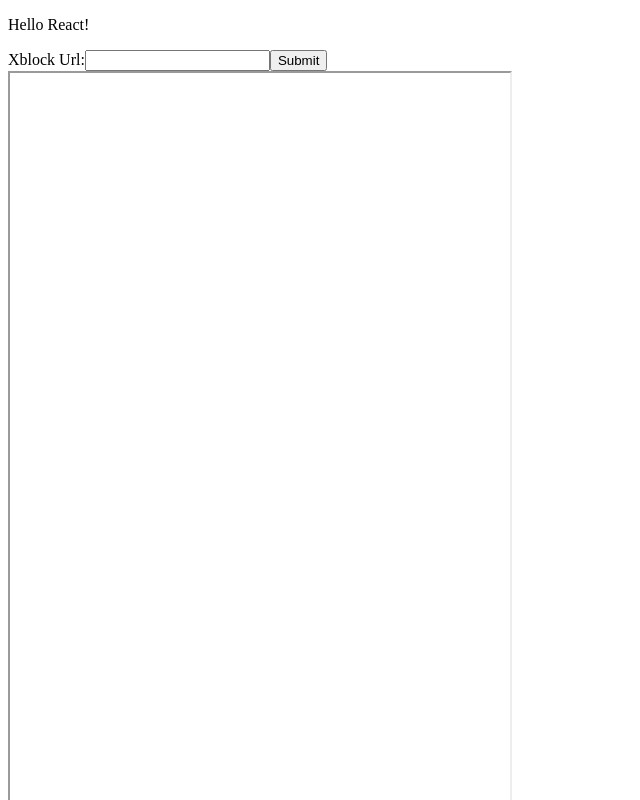
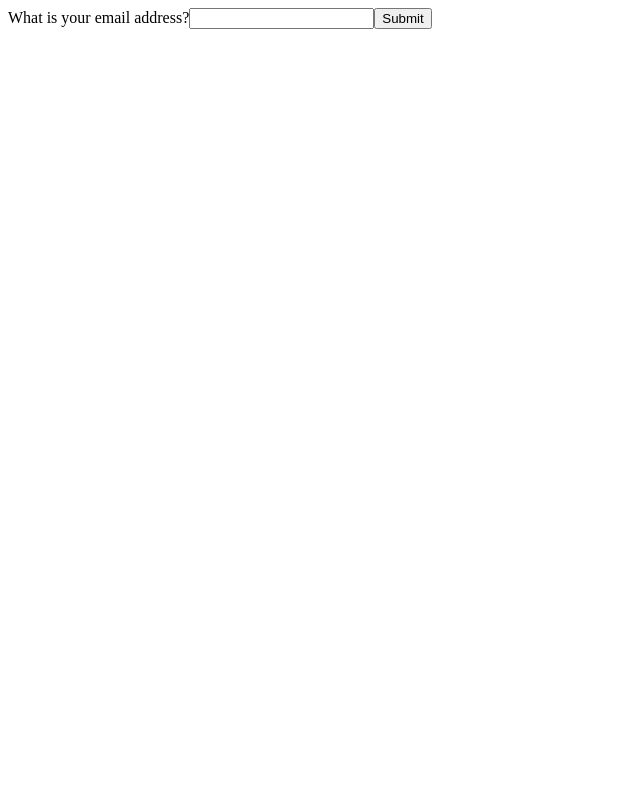
Before and after one commit to jcdyer/dailyedx, a React app: page / in a window 1280 px wide. Shown: the top 800 px of the page, without its empty margins (0-640 px from the left). Built offline with nearby package versions, Linux system fonts and the light colour scheme; the HTML template or start-up script is replaced by a standard one.

Commit message:
added linting, started react structure

```diff
--- a/frontend/src/index.jsx
+++ b/frontend/src/index.jsx
@@ -1,64 +1,119 @@
-import React from 'react';
-import {render} from 'react-dom';
+import React from 'react'
+import {render} from 'react-dom'
+import $ from 'jquery'
+
+function makeUrl (email) {
+  const today = new Date()
+  const date = today.toISOString().slice(0, 10)
+  const url = '/dailyedx/' + email + '/' + date
+  return url
+}
 
 class App extends React.Component {
-  constructor(props) {
-    super(props);
-    this.state = {"xblockurl": ""}
-    this.updateXBlockUrl = this.updateXBlockUrl.bind(this);
+  constructor (props) {
+    super(props)
+    this.state = {
+      'courses': [],
+      'units': [],
+      'email': ''
+    }
+    this.updateEmail = this.updateEmail.bind(this)
   }
 
-  updateXBlockUrl (xblockurl) {
+  updateEmail (email) {
+    this.setState({'email': email})
+  }
 
-    this.setState({"xblockurl": xblockurl});
+  render () {
+    if (this.state.email) {
+      return <Context email={this.state.email} />
+    }
+    return <EmailInput updateEmail={this.updateEmail} />
+  }
+}
+
+class Context extends React.Component {
+  constructor (props) {
+    super(props)
+    this.state = {'completed': 'waiting...'}
+  }
+
+  componentDidMount () {
+    const url = makeUrl(this.props.email)
+    const self = this
+    $.getJSON(url, function (data) {
+      self.setState({'completed': data['completed']})
+    })
   }
 
   render () {
     return (
         <div>
-            <p> Hello React!</p>
-            <UrlInput updateXBlockUrl={this.updateXBlockUrl} />
-            <XBlockView xblockurl={this.state.xblockurl}/>
+          <Welcome email={this.props.email} units={this.props.units} completed={this.state.completed} />
+          <Problems email={this.props.email} units={this.props.units} />
+          <Congratulations email={this.props.email} units={this.props.units} />
         </div>
-    );
+    )
+  }
+}
+
+class Welcome extends React.Component {
+  render () {
+    return (
+      <div>
+        hi {this.props.email}, you have ve completed {this.props.completed} units
+      </div>
+    )
+  }
+}
+
+class Problems extends React.Component {
+  render () {
+    return <div> Problems go here </div>
+  }
+}
+
+class Congratulations extends React.Component {
+  render () {
+    return <div> congrats go here </div>
   }
 }
 
 class XBlockView extends React.Component {
-    render() {
-        return <iframe src={this.props.xblockurl} width="500" height="1000"/>
-    }
+  render () {
+    return <iframe src={this.props.xblockurl} width="500" height="1000"/>
+  }
 }
 
-class UrlInput extends React.Component {
-  constructor(props) {
-    super(props);
-    this.state = {value: ''};
+class EmailInput extends React.Component {
+  constructor (props) {
+    super(props)
+    this.state = {value: ''}
 
-    this.handleChange = this.handleChange.bind(this);
-    this.handleSubmit = this.handleSubmit.bind(this);
+    this.handleChange = this.handleChange.bind(this)
+    this.handleSubmit = this.handleSubmit.bind(this)
   }
 
-  handleChange(event) {
-    this.setState({value: event.target.value});
+  handleChange (event) {
+    this.setState({value: event.target.value})
   }
 
-  handleSubmit(event) {
-    event.preventDefault();
-    this.props.updateXBlockUrl(this.state.value);
+  handleSubmit (event) {
+    event.preventDefault()
+    this.props.updateEmail(this.state.value)
   }
 
-  render() {
+  render () {
     return (
       <form onSubmit={this.handleSubmit}>
         <label>
-          Xblock Url:
-          <input type="url" value={this.state.value} onChange={this.handleChange} />
+          What is your email address?
+          <input type="email" value={this.state.value} onChange={this.handleChange} />
         </label>
         <input type="submit" value="Submit" />
       </form>
-    );
+    )
   }
 }
 
-render(<App/>, document.getElementById('app'));
+render(<App/>, document.getElementById('app'))
```
Also changed, not shown: package.json (+7 -0 lines), webpack.config.js (+7 -7 lines), .babelrc, .eslintrc.yml (added), frontend/index.html (line endings or trailing spaces).
